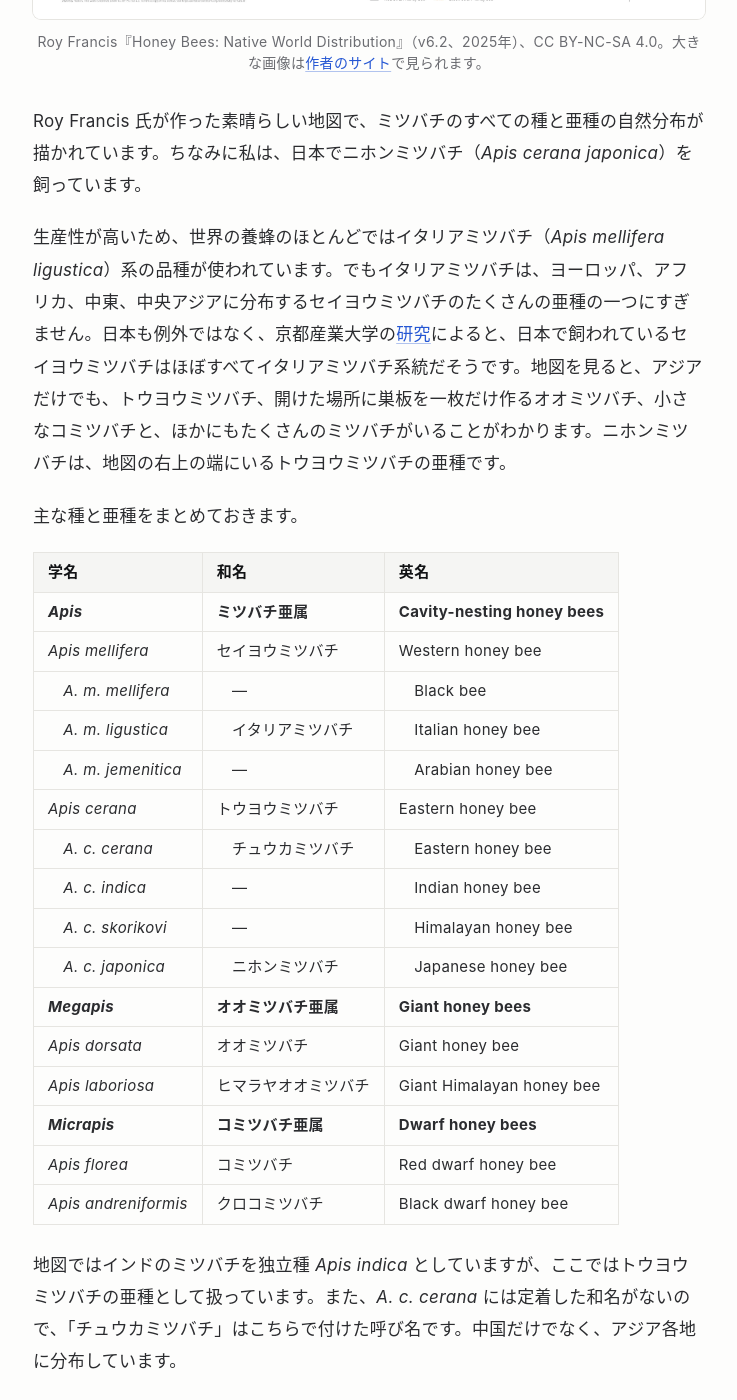
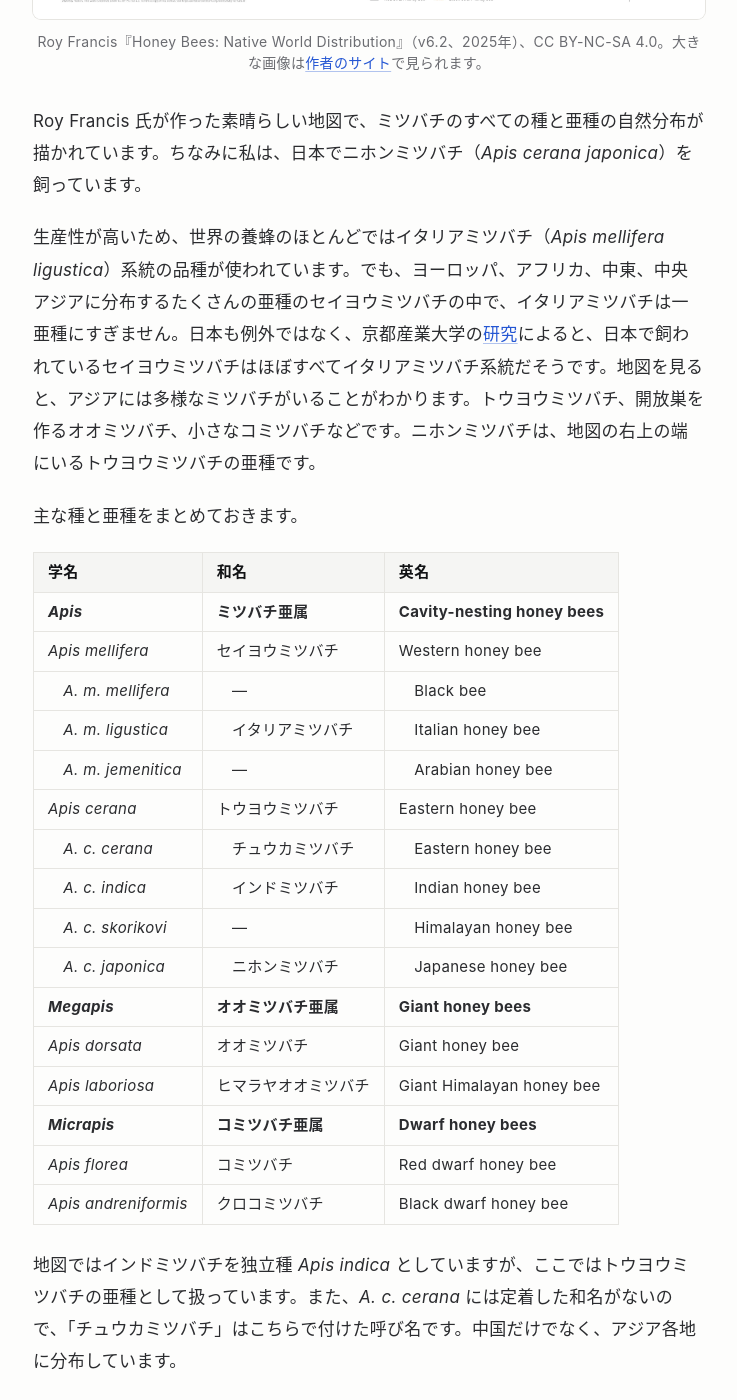
Before and after one commit to malikolivier/malikolivier.github.io, a Jekyll site: the page built from _posts/2026-10-24-asian-apiculture-association-conference-ja.markdown, in a window 1280 px wide and 1400 px high, scrolled down 865 px. Shown: the whole window, without its empty margins (271-1008 px from the left). Built offline with Jekyll 4.4.1, drawn with Linux system fonts in a browser that asks for light colours; comment, search, counter and statistics services are not loaded; some of the changed text lies outside the part shown.

Commit message:
Final fix

```diff
--- a/_posts/2026-10-24-asian-apiculture-association-conference-ja.markdown
+++ b/_posts/2026-10-24-asian-apiculture-association-conference-ja.markdown
@@ -17,7 +17,7 @@ keywords: アジア養蜂大会 AAA ミツバチ 在来種 ニホンミツバチ
 
 Roy Francis 氏が作った素晴らしい地図で、ミツバチのすべての種と亜種の自然分布が描かれています。ちなみに私は、日本でニホンミツバチ（*Apis cerana japonica*）を飼っています。
 
-生産性が高いため、世界の養蜂のほとんどではイタリアミツバチ（*Apis mellifera ligustica*）系の品種が使われています。でもイタリアミツバチは、ヨーロッパ、アフリカ、中東、中央アジアに分布するセイヨウミツバチのたくさんの亜種の一つにすぎません。日本も例外ではなく、京都産業大学の[研究](https://ksu.repo.nii.ac.jp/record/2633/files/KJ00009329199.pdf)によると、日本で飼われているセイヨウミツバチはほぼすべてイタリアミツバチ系統だそうです。地図を見ると、アジアだけでも、トウヨウミツバチ、開けた場所に巣板を一枚だけ作るオオミツバチ、小さなコミツバチと、ほかにもたくさんのミツバチがいることがわかります。ニホンミツバチは、地図の右上の端にいるトウヨウミツバチの亜種です。
+生産性が高いため、世界の養蜂のほとんどではイタリアミツバチ（*Apis mellifera ligustica*）系統の品種が使われています。でも、ヨーロッパ、アフリカ、中東、中央アジアに分布するたくさんの亜種のセイヨウミツバチの中で、イタリアミツバチは一亜種にすぎません。日本も例外ではなく、京都産業大学の[研究](https://ksu.repo.nii.ac.jp/record/2633/files/KJ00009329199.pdf)によると、日本で飼われているセイヨウミツバチはほぼすべてイタリアミツバチ系統だそうです。地図を見ると、アジアには多様なミツバチがいることがわかります。トウヨウミツバチ、開放巣を作るオオミツバチ、小さなコミツバチなどです。ニホンミツバチは、地図の右上の端にいるトウヨウミツバチの亜種です。
 
 主な種と亜種をまとめておきます。
 
@@ -30,7 +30,7 @@ Roy Francis 氏が作った素晴らしい地図で、ミツバチのすべて
 | &emsp;*A. m. jemenitica* | &emsp;— | &emsp;Arabian honey bee |
 | *Apis cerana* | トウヨウミツバチ | Eastern honey bee |
 | &emsp;*A. c. cerana* | &emsp;チュウカミツバチ | &emsp;Eastern honey bee |
-| &emsp;*A. c. indica* | &emsp;— | &emsp;Indian honey bee |
+| &emsp;*A. c. indica* | &emsp;インドミツバチ | &emsp;Indian honey bee |
 | &emsp;*A. c. skorikovi* | &emsp;— | &emsp;Himalayan honey bee |
 | &emsp;*A. c. japonica* | &emsp;ニホンミツバチ | &emsp;Japanese honey bee |
 | ***Megapis*** | **オオミツバチ亜属** | **Giant honey bees** |
@@ -40,11 +40,11 @@ Roy Francis 氏が作った素晴らしい地図で、ミツバチのすべて
 | *Apis florea* | コミツバチ | Red dwarf honey bee |
 | *Apis andreniformis* | クロコミツバチ | Black dwarf honey bee |
 
-地図ではインドのミツバチを独立種 *Apis indica* としていますが、ここではトウヨウミツバチの亜種として扱っています。また、*A. c. cerana* には定着した和名がないので、「チュウカミツバチ」はこちらで付けた呼び名です。中国だけでなく、アジア各地に分布しています。
+地図ではインドミツバチを独立種 *Apis indica* としていますが、ここではトウヨウミツバチの亜種として扱っています。また、*A. c. cerana* には定着した和名がないので、「チュウカミツバチ」はこちらで付けた呼び名です。中国だけでなく、アジア各地に分布しています。
 
-*A. m. mellifera* は色の黒いセイヨウミツバチで、英語では「black bee」と呼ばれています。本来の分布域である北ヨーロッパや西ヨーロッパでも、今ではそのほとんどがイタリアミツバチなど、よそから持ち込まれたミツバチに置き換わってしまいました。セイヨウミツバチの中でも、在来のミツバチは危機にあるのです。残念ながら、養蜂家にとっては生産性の高いミツバチを使うほうが得なので、在来のミツバチが犠牲になってしまいます。
+*A. m. mellifera* は色の黒いセイヨウミツバチで、英語では「black bee」と呼ばれています。本来の分布域である北ヨーロッパや西ヨーロッパでも、今ではそのほとんどがイタリアミツバチなど、よそから持ち込まれたミツバチに置き換わってしまいました。セイヨウミツバチの中でも、在来のミツバチは危機にあるのです。残念ながら、養蜂家にとっては生産性の高いミツバチを使うほうがお得なので、在来のミツバチが犠牲になってしまいます。
 
-アジアでも同じことが起きています。大会で見た、Alwan Honey Museum & Research Centre の Syed Mohammed Mainul Anwar 氏によるバングラデシュの養蜂についてのポスターに、うまいまとめ方がありました。トウヨウミツバチ（*Apis cerana*）のはちみつは質、セイヨウミツバチ（*Apis mellifera*）のはちみつは量、というものです。
+アジアでも同じことが起きています。大会で見た、Alwan Honey Museum & Research Centre の Syed Mohammed Mainul Anwar 氏によるバングラデシュの養蜂についてのポスターに、うまいまとめ方がありました。トウヨウミツバチ（*Apis cerana*）のはちみつは**質**、セイヨウミツバチ（*Apis mellifera*）のはちみつは**量**、というものです。
 
 {% include figure.html
     url='/images/bees/alwan-poster.jpg'
@@ -72,4 +72,4 @@ Roy Francis 氏が作った素晴らしい地図で、ミツバチのすべて
 
 気になるのは、これらの村の養蜂家が、2021年から2030年までに *Apis cerana* が3分の1減ると見込んでいることです。在来のハチはセイヨウミツバチの陰に隠れがちですが、人がどれだけ在来のハチに頼っているかを数字で示してくれた研究だと思います。
 
-「ハチを守ろう」と言うとき、本当に守らなければならないのは「在来」のハチや送粉昆虫なのです。
+「ハチを守ろう」と言うとき、本当に守らなければならないのは「在来」のハチや送粉昆虫なのです。日本でも送粉者がわかる上記のような図が作りたいところです。
--- a/_posts/2026-10-24-asian-apiculture-association-conference.markdown
+++ b/_posts/2026-10-24-asian-apiculture-association-conference.markdown
@@ -72,4 +72,4 @@ The figure reads from left to right: the wild plants that feed the pollinators,
 
 The worrying part is that beekeepers in these villages expect their *Apis cerana* to decline by a third between 2021 and 2030. Native bees are easy to overlook next to the western honey bee, but this study puts a number on how much people depend on them.
 
-When we talk about protecting bees, what we actually need to do is to protect the *native* bees and pollinators.
+When we talk about protecting bees, what we actually need to do is to protect the *native* bees and pollinators. I'd love to help make or find a figure like the one above for Japan's pollinators too.
```
